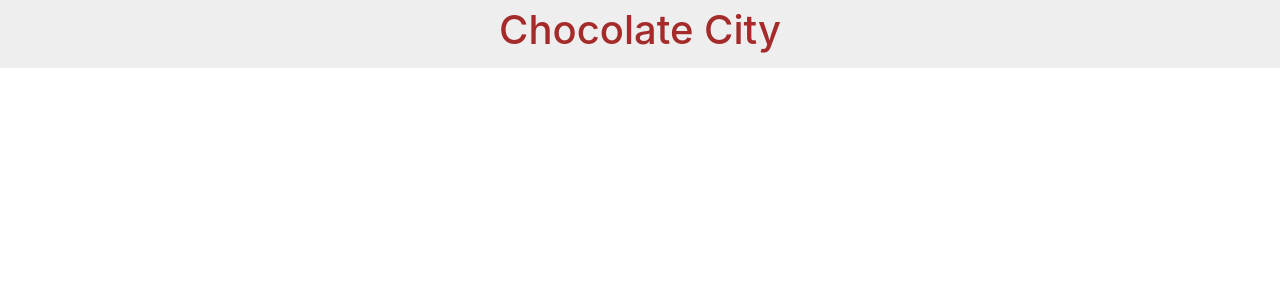
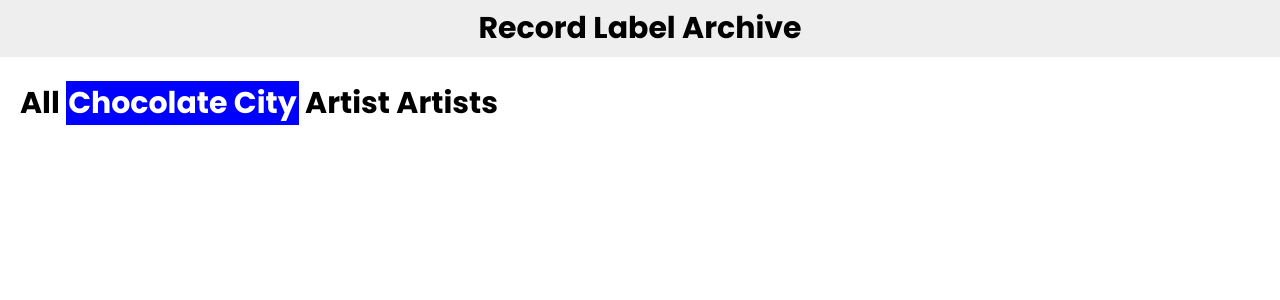
Before and after one commit to iamLolade/chocolate-city, a React (Create React App) app: page / in a window 1280 px wide. Shown: the top 300 px of the page. Built offline with nearby package versions, Linux system fonts and the light colour scheme.

Commit message:
Header component created

```diff
--- a/src/App.js
+++ b/src/App.js
@@ -1,11 +1,20 @@
 import React from "react";
-import './App.css';
+import { Box, Heading, Highlight, Text } from "@chakra-ui/react";
 import Navbar from "./components/Navbar";
+import Header from "./components/Header";
 
 function App() {
   return (
     <>
       <Navbar />
+      <Box p={20} mt={4}>
+        <main>
+          <Header title='All Chocolate City Artist Artists' />
+          <Box>
+
+          </Box>
+        </main>
+      </Box>
     </>
   );
 }
--- /dev/null
+++ b/src/components/Header.jsx
@@ -0,0 +1,16 @@
+import { Box, Heading, Highlight, Text } from "@chakra-ui/react";
+
+import React from 'react'
+
+export default function Header({ title }) {
+  return (
+    <Heading>
+        <Highlight
+            query='Chocolate City'
+            styles={{ px: '2', py: '1', rounded: 'full', bg: 'blue', color: '#fff' }}
+        >
+            {title}
+        </Highlight>
+    </Heading>
+  )
+}
--- a/src/components/Navbar.jsx
+++ b/src/components/Navbar.jsx
@@ -4,7 +4,7 @@ export default function Navbar() {
   return (
     <nav>
         <Center bg='#eee' p={6}>
-            <Heading as='h1' size='2xl' color='brown'>Chocolate City</Heading>
+            <Heading as='h1' size='2xl' color='black'>Record Label Archive</Heading>
         </Center>
     </nav>
   )
--- a/src/index.css
+++ b/src/index.css
@@ -1,10 +1,14 @@
+@import url('https://fonts.googleapis.com/css2?family=Poppins:ital,wght@0,100;0,200;0,300;0,400;0,500;0,600;0,700;0,800;0,900;1,100;1,200;1,300;1,400;1,500;1,600;1,700;1,800;1,900&display=swap');
+
+* {
+  padding: 0;
+  margin: 0;
+  box-sizing: border-box;
+}
+
 body {
-  margin: 0;
-  font-family: -apple-system, BlinkMacSystemFont, 'Segoe UI', 'Roboto', 'Oxygen',
-    'Ubuntu', 'Cantarell', 'Fira Sans', 'Droid Sans', 'Helvetica Neue',
-    sans-serif;
-  -webkit-font-smoothing: antialiased;
-  -moz-osx-font-smoothing: grayscale;
+  font-family: 'Poppins';
+  font-size: 20px;
 }
 
 code {
--- a/src/index.js
+++ b/src/index.js
@@ -3,7 +3,6 @@ import ReactDOM from 'react-dom/client';
 import './index.css';
 import App from './App';
 import reportWebVitals from './reportWebVitals';
-import "bootstrap/dist/css/bootstrap.css";
 
 const root = ReactDOM.createRoot(document.getElementById('root'));
 root.render(
```
